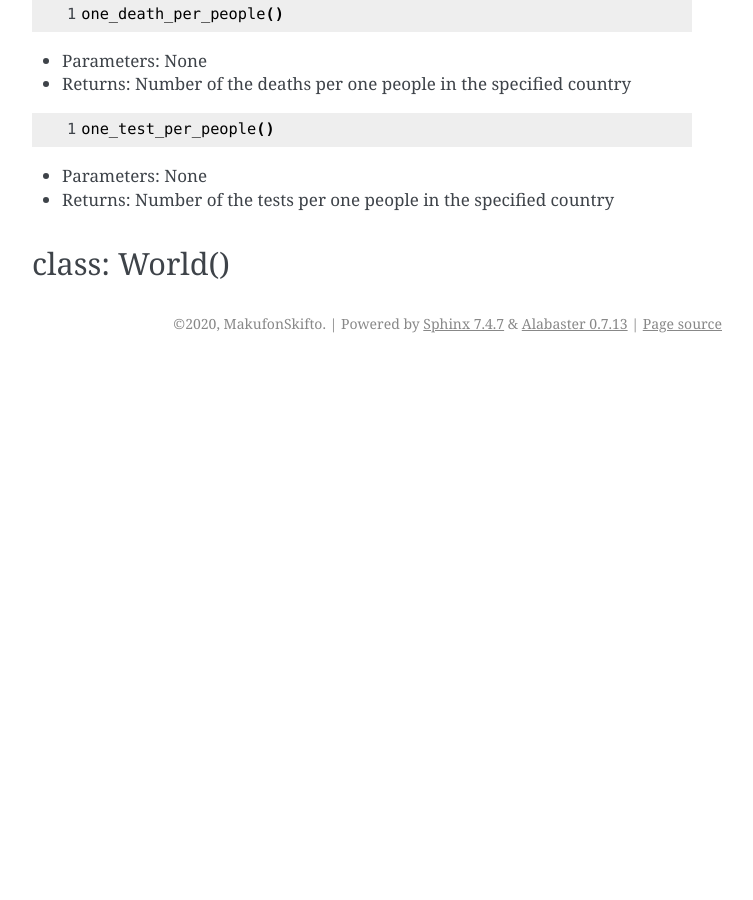
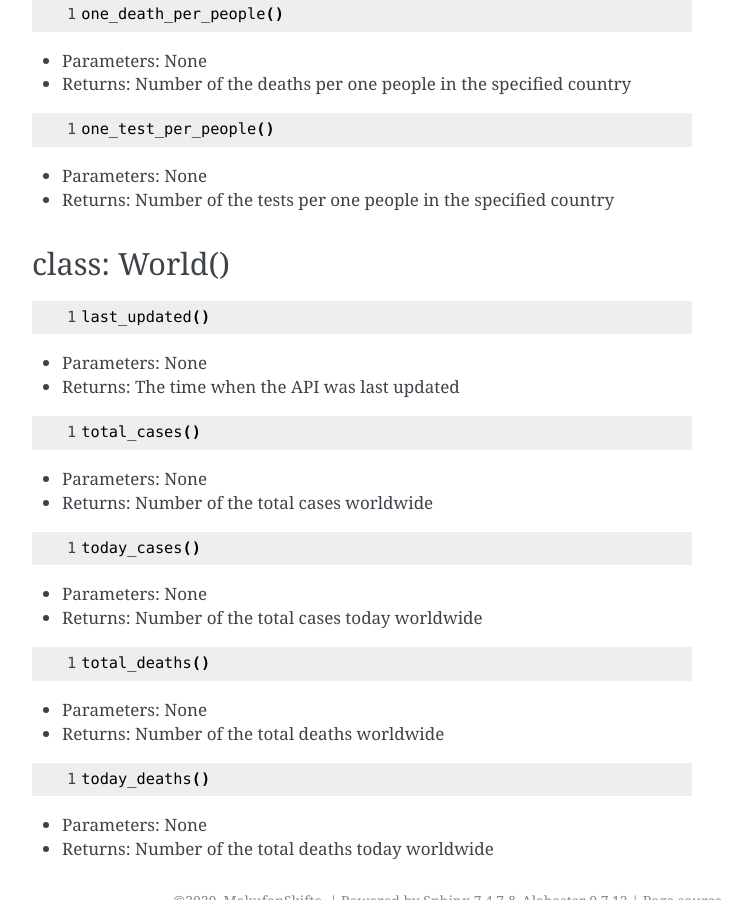
Before and after one commit to mrsrmn/corona-python, a Sphinx documentation site: the page built from docs/source/func.rst, in a window 1280 px wide and 900 px high, scrolled down 2396 px. Shown: the whole window, without its empty margins (388-1141 px from the left). Built offline with Sphinx 7.4.7, drawn with Linux system fonts in a browser that asks for light colours; before the commit the page ends 2759 px from its top, so only the background shows below that.

Commit message:
Added some functions to docs

```diff
--- a/docs/source/func.rst
+++ b/docs/source/func.rst
@@ -174,3 +174,43 @@ class: Country()
 
 class: World()
 -----------------
+
+.. code-block::
+  :linenos:
+
+  last_updated()
+
+- Parameters: None
+- Returns: The time when the API was last updated
+
+.. code-block::
+  :linenos:
+
+  total_cases()
+
+- Parameters: None
+- Returns: Number of the total cases worldwide
+
+.. code-block::
+  :linenos:
+
+  today_cases()
+
+- Parameters: None
+- Returns: Number of the total cases today worldwide
+
+.. code-block::
+  :linenos:
+
+  total_deaths()
+
+- Parameters: None
+- Returns: Number of the total deaths worldwide
+
+.. code-block::
+  :linenos:
+
+  today_deaths()
+
+- Parameters: None
+- Returns: Number of the total deaths today worldwide
```
